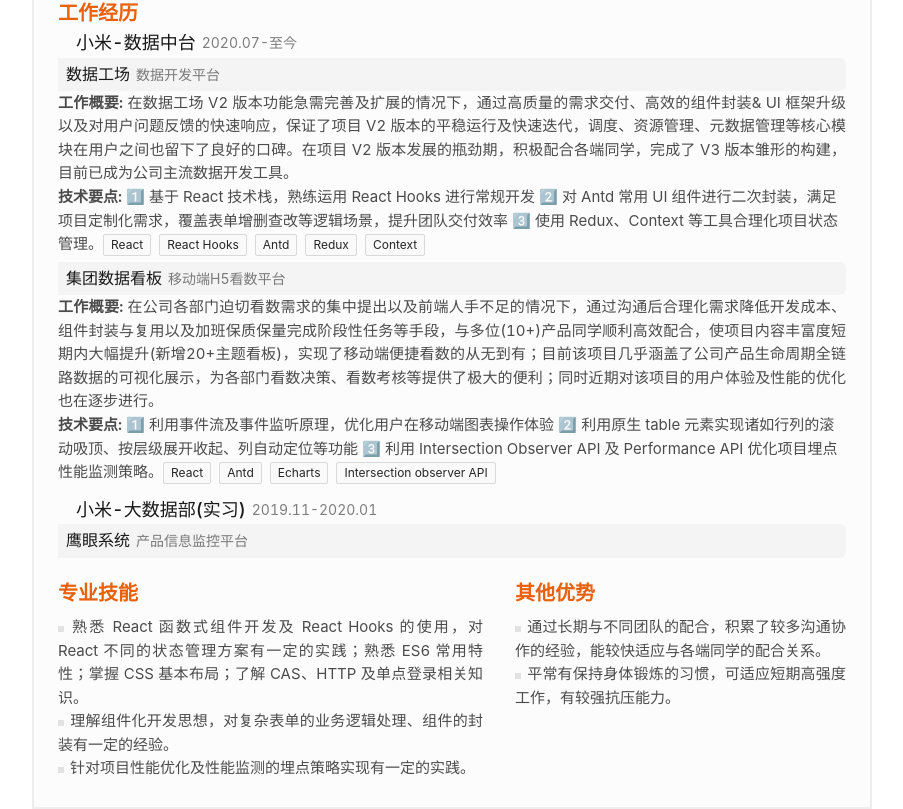
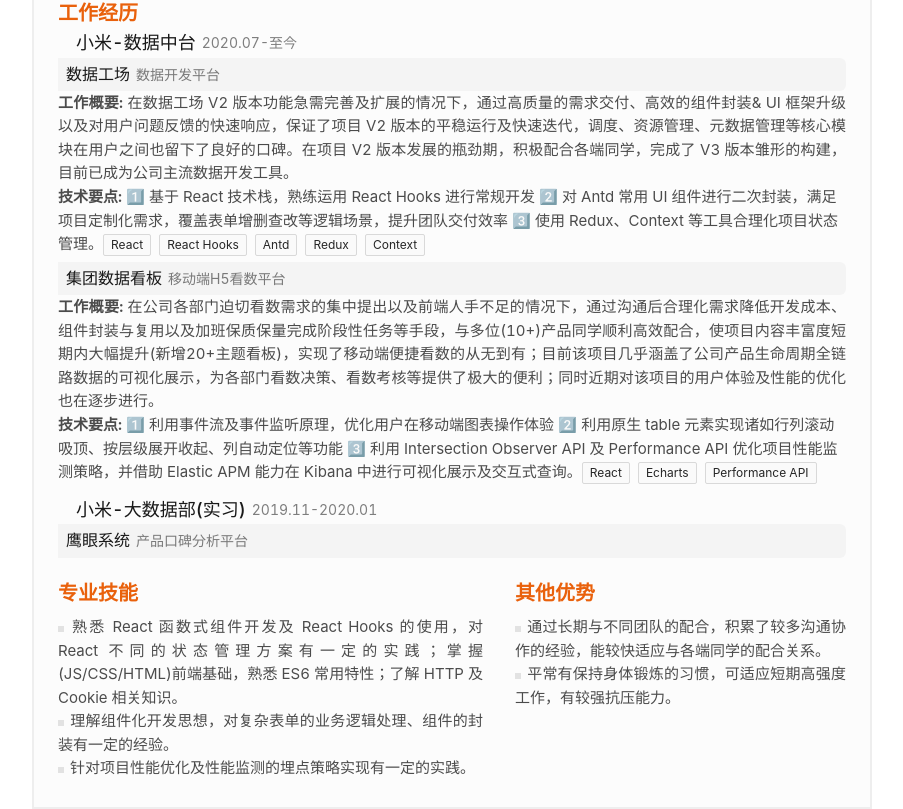
Before and after one commit to NorthwesternDirector/BeiJing, a React (Create React App) app: page /resume#/resume in a window 1280 px wide. Shown: the part 454-1263 px from the top of the page, without its empty margins (188-1091 px from the left). Built offline with nearby package versions, Linux system fonts and the light colour scheme.

Commit message:
update:-

```diff
--- a/src/views/Home.js
+++ b/src/views/Home.js
@@ -1,5 +1,6 @@
 import React from 'react'
 import { Pagination, Row, Col } from 'antd'
+import './test'
 
 const Home = () => {
   return (
--- a/src/views/resume/index.js
+++ b/src/views/resume/index.js
@@ -104,12 +104,12 @@
               <div>
                 <strong>技术要点: </strong>
                 1⃣️ 利用事件流及事件监听原理，优化用户在移动端图表操作体验 2⃣️ 利用原生 table
-                元素实现诸如行列的滚动吸顶、按层级展开收起、列自动定位等功能 3⃣️ 利用 Intersection
-                Observer API 及 Performance API 优化项目埋点性能监测策略。
+                元素实现诸如行列滚动吸顶、按层级展开收起、列自动定位等功能 3⃣️ 利用 Intersection
+                Observer API 及 Performance API 优化项目性能监测策略，并借助 Elastic APM 能力在
+                Kibana 中进行可视化展示及交互式查询。
                 <Tag>React</Tag>
-                <Tag>Antd</Tag>
                 <Tag>Echarts</Tag>
-                <Tag>Intersection observer API</Tag>
+                <Tag>Performance API</Tag>
               </div>
             </div>
           </div>
@@ -119,7 +119,7 @@
             <span className={cx('date')}>2019.11-2020.01</span>
           </div>
           <div className={cx('h4', 'project')}>
-            鹰眼系统<span className={cx('date')}>产品信息监控平台</span>
+            鹰眼系统<span className={cx('date')}>产品口碑分析平台</span>
           </div>
         </div>
         <div className={cx('footer-part')}>
@@ -129,8 +129,8 @@
               <div>
                 <span className={cx('point')} />
                 熟悉 React 函数式组件开发及 React Hooks 的使用，对 React
-                不同的状态管理方案有一定的实践；熟悉 ES6 常用特性；掌握 CSS 基本布局；了解 CAS、HTTP
-                及单点登录相关知识。
+                不同的状态管理方案有一定的实践；掌握(JS/CSS/HTML)前端基础，熟悉 ES6 常用特性；了解
+                HTTP 及 Cookie 相关知识。
               </div>
               <div>
                 <span className={cx('point')} />
--- /dev/null
+++ b/src/views/test.js
@@ -0,0 +1,43 @@
+// #region promise.all 实现
+Promise.all2 = function (promises) {
+  const results = []
+  return new Promise(function (resolve, reject) {
+    for (let i = 0; i < promises.length; i++) {
+      Promise.resolve(promises[i]).then(
+        function (res) {
+          results.push(res)
+          if (results.length === promises.length) {
+            resolve(results)
+          }
+        },
+        function (err) {
+          return reject(err)
+        },
+      )
+    }
+  })
+}
+// function promise1() {
+//   return new Promise((resolve, reject) => {
+//     console.log('promise1 start')
+//     setTimeout(() => {
+//       console.log('promise1 over')
+//       //   resolve('对了1')
+//       reject(new Error('haha'))
+//     }, 100)
+//   })
+// }
+// function promise2() {
+//   return new Promise(resolve => {
+//     console.log('promise2 start')
+//     setTimeout(() => {
+//       console.log('promise2 over')
+//       resolve('对了2')
+//     }, 90)
+//   })
+// }
+// Promise.all2([promise1(), promise2()]).then(
+//   data => console.log(`对了--${data}`),
+//   err => console.log(`错了--${err}`),
+// )
+// #endregion
```
